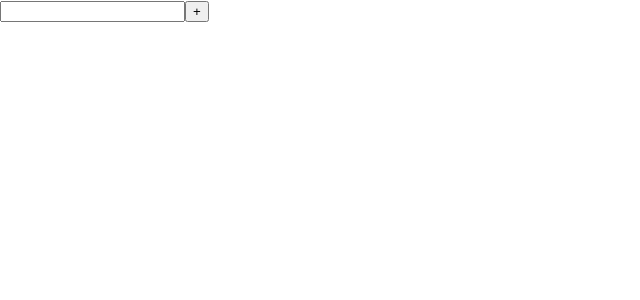
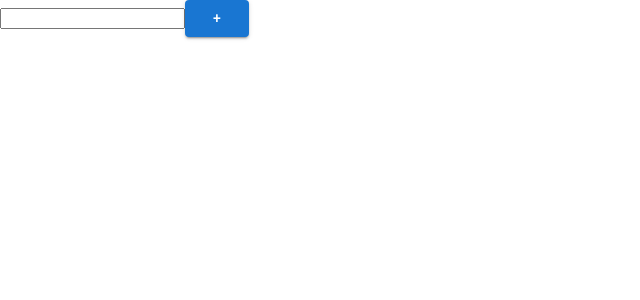
Before and after one commit to ttony88/1-todolist, a React (Create React App) app: page / in a window 1280 px wide. Shown: the top 300 px of the page, without its empty margins (0-640 px from the left). Built offline with nearby package versions, Linux system fonts and the light colour scheme.

Commit message:
add Button from MUI

```diff
--- a/src/ButtonUsed.tsx
+++ b/src/ButtonUsed.tsx
@@ -1,3 +1,4 @@
+import { Button } from "@mui/material"
 import React, {FC} from "react"
 
 type ButtonUsedPropsType = {
@@ -10,10 +11,10 @@ type ButtonUsedPropsType = {
 export const ButtonUsed : FC<ButtonUsedPropsType> = ({textButton, isDisabled, onClick, classes}) => {
 
     return(
-        <button disabled={isDisabled}
+        <Button variant="contained" disabled={isDisabled}
                 onClick={onClick}
                 className={classes}>
             {textButton}
-        </button>
+        </Button>
     )
 }
```
